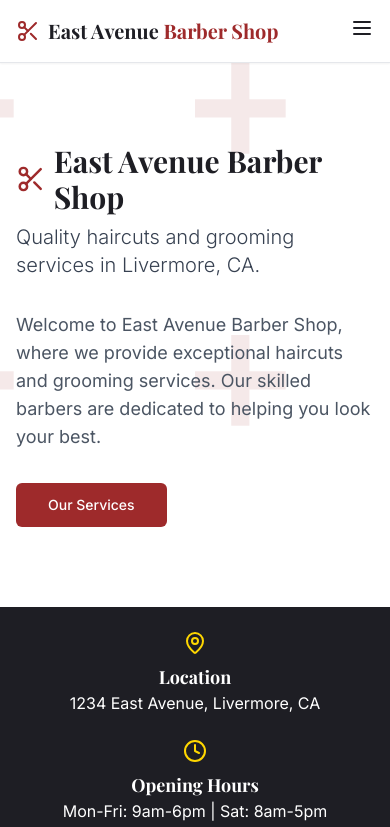
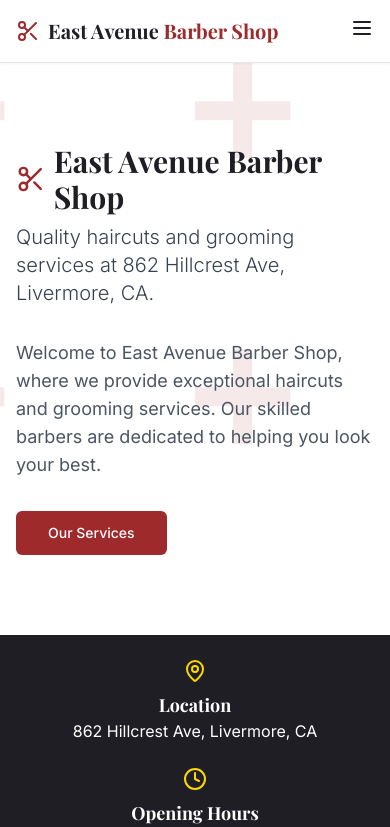
Before and after one commit to NikhilKonduru8/east-ave-cuts-reviews, a React (Vite) app: page / in a window 390 px wide. Shown: the top 827 px of the page. Built offline with nearby package versions, Linux system fonts and the light colour scheme.

Commit message:
Update contact information
Update address and phone number in contact details.

```diff
--- a/src/components/Footer.tsx
+++ b/src/components/Footer.tsx
@@ -1,4 +1,3 @@
-
 import { Scissors, MapPin, Phone, Clock, Facebook, Instagram } from 'lucide-react';
 import { Link } from 'react-router-dom';
 
@@ -30,11 +29,11 @@ const Footer = () => {
             <div className="space-y-3">
               <div className="flex items-start gap-2">
                 <MapPin className="h-5 w-5 text-barber-gold mt-0.5" />
-                <p>1234 East Avenue, Livermore, CA 94550</p>
+                <p>862 Hillcrest Ave, Livermore, CA 94550</p>
               </div>
               <div className="flex items-start gap-2">
                 <Phone className="h-5 w-5 text-barber-gold mt-0.5" />
-                <p>(925) 456-7890</p>
+                <p>(925) 443-0377</p>
               </div>
               <div className="flex items-start gap-2">
                 <Clock className="h-5 w-5 text-barber-gold mt-0.5" />
--- a/src/components/HeroSection.tsx
+++ b/src/components/HeroSection.tsx
@@ -1,4 +1,3 @@
-
 import { Scissors } from 'lucide-react';
 import { Button } from '@/components/ui/button';
 import { Link } from 'react-router-dom';
@@ -13,7 +12,7 @@ const HeroSection = () => {
             <h1 className="text-3xl md:text-5xl font-bold">East Avenue Barber Shop</h1>
           </div>
           <p className="text-xl md:text-2xl font-light mb-8 text-gray-700">
-            Quality haircuts and grooming services in Livermore, CA.
+            Quality haircuts and grooming services at 862 Hillcrest Ave, Livermore, CA.
           </p>
           <p className="text-lg mb-8 text-gray-600 max-w-2xl">
             Welcome to East Avenue Barber Shop, where we provide exceptional haircuts and grooming services.
--- a/src/pages/ContactPage.tsx
+++ b/src/pages/ContactPage.tsx
@@ -1,4 +1,3 @@
-
 import { MapPin, Phone, Clock, Mail, Scissors } from 'lucide-react';
 import { Button } from '@/components/ui/button';
 
@@ -33,9 +32,9 @@ const ContactPage = () => {
                   </div>
                   <div>
                     <h3 className="font-bold text-lg mb-1">Address</h3>
-                    <p className="text-gray-700">1234 East Avenue, Livermore, CA 94550</p>
+                    <p className="text-gray-700">862 Hillcrest Ave, Livermore, CA 94550</p>
                     <a
-                      href="https://maps.google.com/?q=East+Avenue+Barber+Shop+Livermore+CA"
+                      href="https://maps.google.com/?q=862+Hillcrest+Ave,+Livermore,+CA+94550"
                       target="_blank"
                       rel="noopener noreferrer"
                       className="text-barber-red hover:underline mt-1 inline-block"
@@ -51,9 +50,9 @@ const ContactPage = () => {
                   </div>
                   <div>
                     <h3 className="font-bold text-lg mb-1">Phone</h3>
-                    <p className="text-gray-700">(925) 456-7890</p>
+                    <p className="text-gray-700">(925) 443-0377</p>
                     <a
-                      href="tel:+19254567890"
+                      href="tel:+19254430377"
                       className="text-barber-red hover:underline mt-1 inline-block"
                     >
                       Call Now
--- a/src/pages/HomePage.tsx
+++ b/src/pages/HomePage.tsx
@@ -1,4 +1,3 @@
-
 import { Button } from '@/components/ui/button';
 import { Link } from 'react-router-dom';
 import { MapPin, Scissors, Clock, Star, Users } from 'lucide-react';
@@ -60,7 +59,7 @@ const HomePage = () => {
             <div className="flex flex-col items-center">
               <MapPin className="h-6 w-6 text-barber-gold mb-2" />
               <h3 className="font-bold text-lg">Location</h3>
-              <p>1234 East Avenue, Livermore, CA</p>
+              <p>862 Hillcrest Ave, Livermore, CA</p>
             </div>
             <div className="flex flex-col items-center">
               <Clock className="h-6 w-6 text-barber-gold mb-2" />
```
